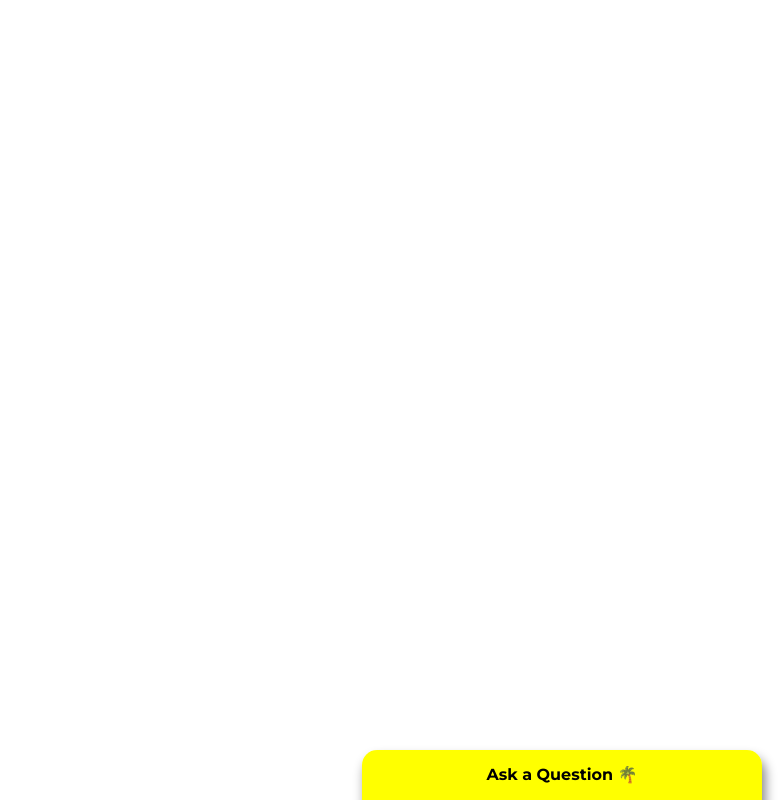
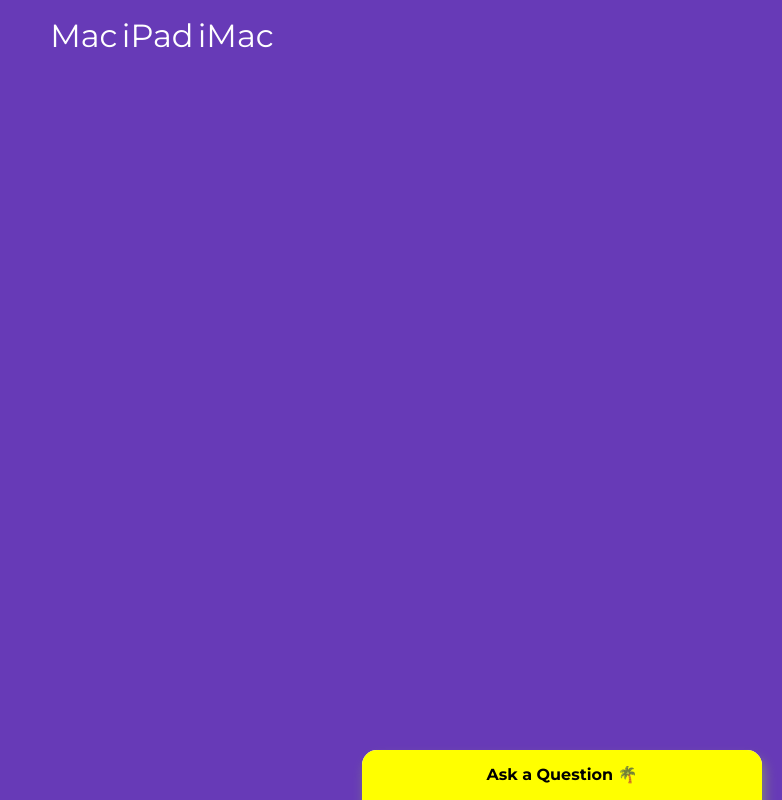
Before and after one commit to phakhverdyan/homework, a plain HTML site: page Classwork/index.html in a window 1280 px wide. Shown: the whole page, without its empty margins (498-1280 px from the left). Drawn offline with Linux system fonts and the light colour scheme.

Commit message:
Add files via upload

```diff
--- a/Classwork/css/style.css
+++ b/Classwork/css/style.css
@@ -5,6 +5,8 @@
 }
 body{
     margin: 0;
+    font-family: 'Montserrat', sans-serif;
+    background-color: #673ab7;
 }
 body,
 input,
@@ -99,3 +101,35 @@ input[type=checkbox]:checked + .easy-support__container{
 .cursor{
     cursor: pointer;
 }
+/* End of Chat */
+
+.list{
+    list-style: none;
+    text-align: center;
+}
+li{
+    display: inline;
+}
+.link{
+    /* display: inline-block; */
+    text-decoration: none;
+    color: #fff;
+    position: relative;
+    font-size: 2rem;;
+}
+.link::after{
+    content: "";
+    width: 100%;
+    height: 2px;
+    background-color: #fff;
+    border-radius: 4px;
+    position: absolute;
+    left: 0;
+    bottom: 0;
+    transform: scaleX(0);
+    transform-origin: left;
+    transition: transform .5s ease;
+}
+.link:hover::after{
+    transform: scaleX(1);
+}
--- a/Classwork/index.html
+++ b/Classwork/index.html
@@ -5,7 +5,7 @@
     <meta http-equiv="X-UA-Compatible" content="IE=edge">
     <meta name="viewport" content="width=device-width, initial-scale=1.0">
     <title>Document</title>
-    <link rel="stylesheet" href="/Classwork/css/style.css">
+    <link rel="stylesheet" href="/homework/Classwork/css/style.css">
 </head>
 <body>
     <input type="checkbox" id="click">
@@ -32,6 +32,14 @@
             <p>Your Conversation is recording for safety reason!</p>
         </div>
     </div>
+    <!-- End of chat  -->
+   <div>
+    <ul class="list">
+        <li><a href="#" class="link">Mac</a></li>
+        <li><a href="#" class="link">iPad</a></li>
+        <li><a href="#" class="link">iMac</a></li>
+    </ul>
+   </div>
 
 </body>
 </html>
```
